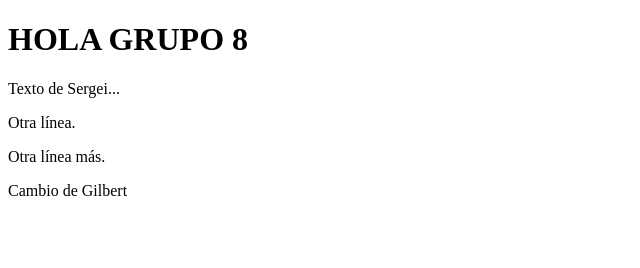
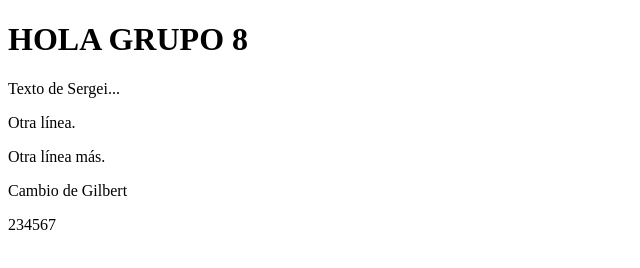
Before and after one commit to jcarlosdf/equipo-gen18-8, a plain HTML site: page index.html in a window 1280 px wide. Shown: the full height of the page, 0-640 px from the left. Drawn offline with Linux system fonts and the light colour scheme.

Commit message:
Cambio... de nuevo

```diff
--- a/index.html
+++ b/index.html
@@ -16,6 +16,7 @@
     </div>
     <div>
         <p>Cambio de Gilbert</p>
+        <p>234567</p>
     </div>
 </body>
 </html>
```
